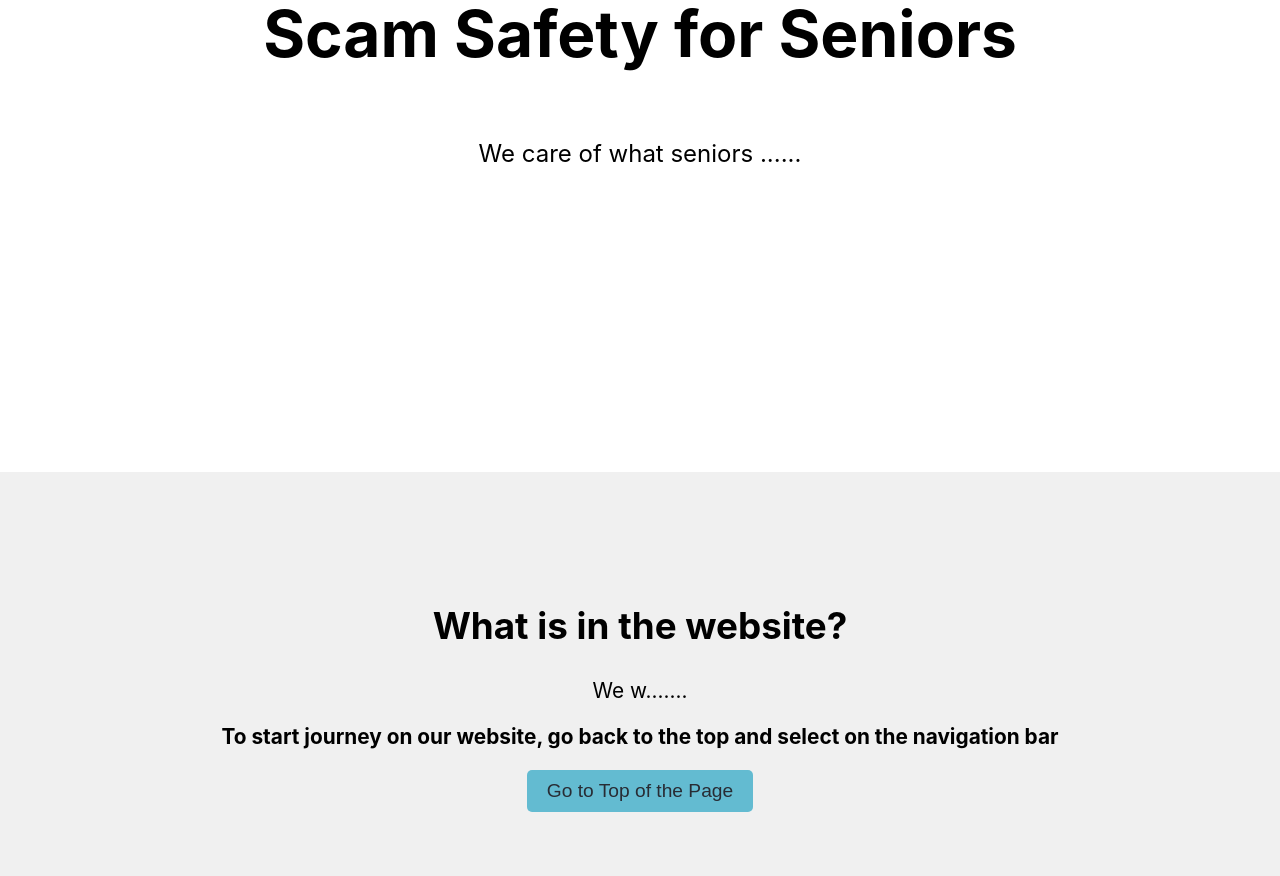
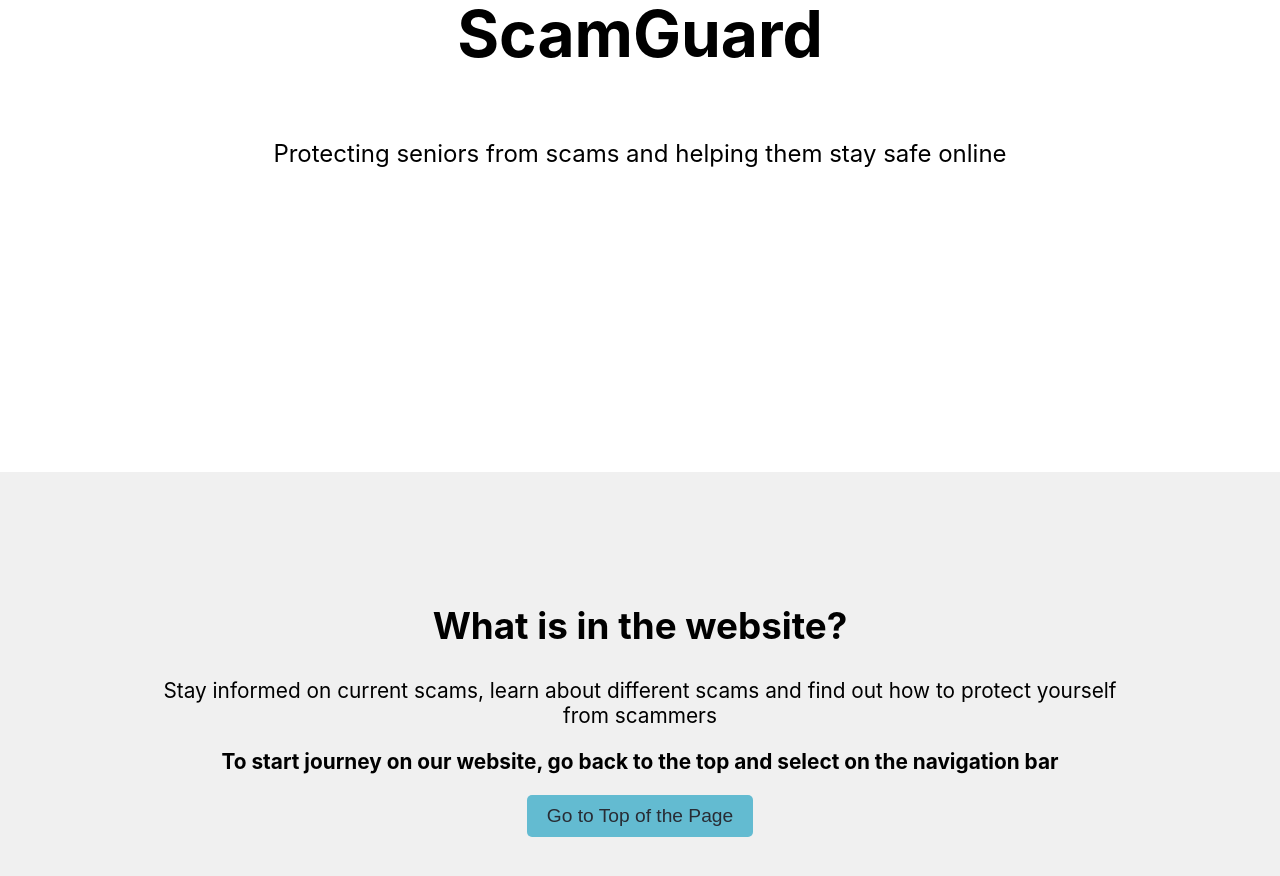
Before and after one commit to YQiZhu/ScamGuard, a React (Create React App) app in the folder scamguard_react/: page / in a window 1280 px wide. Shown: the part 380-1256 px from the top of the page. Built offline with nearby package versions, Linux system fonts and the light colour scheme.

Commit message:
Updated home page

```diff
--- a/scamguard_react/src/App.js
+++ b/scamguard_react/src/App.js
@@ -39,19 +39,13 @@ function App() {
 
               {/* Home Page Content */}
               <header className="App-header">
-                <h1>Scam Safety for Seniors</h1>
-                {/* <p>Informing you of accidents to help you cycle safely</p> */}
-                <p>We care of what seniors ......</p>
-                {/* <button onClick={scrollToBottom}>Go to Bottom of the Page</button> */}
+                <h1>ScamGuard</h1>
+                <p>Protecting seniors from scams and helping them stay safe online</p>
               </header>
               <main>
                 <section className="Desc-section">
                   <h2>What is in the website?</h2>
-                  <p>
-                    We w.......
-                  </p>
-                  {/* <img src="/images/senior.png" alt="Senior" className="senior-image" /> */}
-
+                  <p>Stay informed on current scams, learn about different scams and find out how to protect yourself from scammers</p>
                   <p><strong>To start journey on our website, go back to the top and select on the navigation bar</strong></p>
                   <button onClick={scrollToTop}>Go to Top of the Page</button>
                 </section>
```
